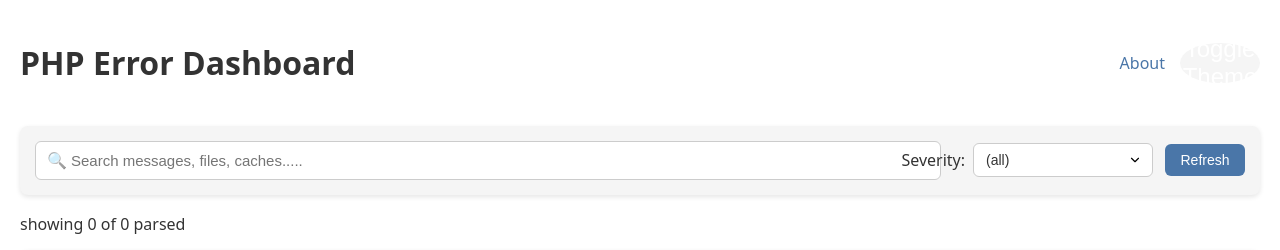
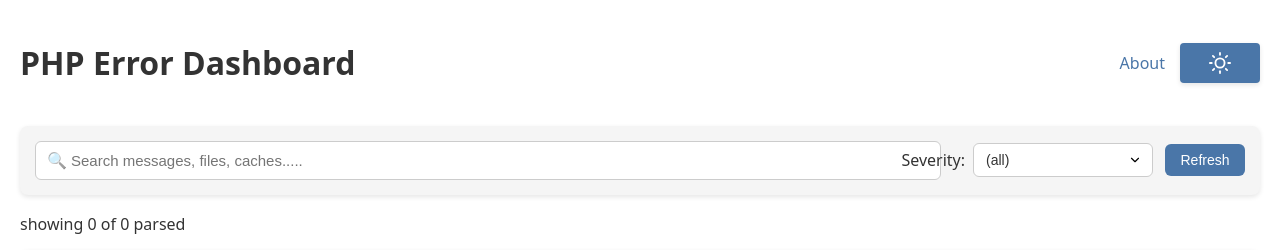
Before and after one commit to abdohwebdev/error-dashboard, a PHP site: page / in a window 1280 px wide. Shown: the top 250 px of the page. Run offline with PHP 8.4, Linux system fonts and the light colour scheme; data that the repository does not hold is empty.

Commit message:
Enhance theme toggle and error message usability
Replaces the theme toggle button text with light/dark SVG icons and updates its styling for better UX. Adds clickable error messages that link to a Google search for solutions, improving troubleshooting efficiency. Also introduces hover effects and refines CSS for the theme toggle and error message links.

```diff
--- a/index.php
+++ b/index.php
@@ -211,9 +211,8 @@
     }
 
     .theme-toggle {
-        background: none;
+        background: var(--button-bg);
         border: none;
-        font-size: 24px;
         cursor: pointer;
         padding: 0;
         width: 40px;
@@ -221,8 +220,23 @@
         display: flex;
         align-items: center;
         justify-content: center;
-        border-radius: 50%;
-        background-color: var(--control-bg);
+        border-radius: 4px;
+        color: white;
+        overflow: hidden;
+        position: relative;
+        box-shadow: 0 2px 5px var(--shadow-color);
+        transition: all 0.3s ease;
+    }
+
+    .theme-toggle:hover {
+        transform: translateY(-2px);
+        box-shadow: 0 4px 8px var(--shadow-color);
+    }
+
+    .theme-toggle svg {
+        width: 22px;
+        height: 22px;
+        transition: transform 0.5s ease;
     }
 
     table {
@@ -323,6 +337,17 @@
         transition: transform 0.2s ease;
     }
 
+    /* Error message link styling */
+    .error-message-link {
+        cursor: pointer;
+        color: inherit;
+        text-decoration: none;
+    }
+
+    .error-message-link:hover {
+        text-decoration: underline;
+    }
+
     #loader {
         display: none;
     }
@@ -334,7 +359,25 @@
         <h1>PHP Error Dashboard</h1>
         <div class="header-right">
             <div class="about-link" id="about-btn">About</div>
-            <button id="theme-toggle" class="theme-toggle" title="Toggle dark/light mode">Toggle Theme</button>
+            <button id="theme-toggle" class="theme-toggle" title="Toggle dark/light mode">
+                <svg xmlns="http://www.w3.org/2000/svg" viewBox="0 0 24 24" fill="none" stroke="currentColor"
+                    stroke-width="2" stroke-linecap="round" stroke-linejoin="round" class="light-icon">
+                    <circle cx="12" cy="12" r="5"></circle>
+                    <line x1="12" y1="1" x2="12" y2="3"></line>
+                    <line x1="12" y1="21" x2="12" y2="23"></line>
+                    <line x1="4.22" y1="4.22" x2="5.64" y2="5.64"></line>
+                    <line x1="18.36" y1="18.36" x2="19.78" y2="19.78"></line>
+                    <line x1="1" y1="12" x2="3" y2="12"></line>
+                    <line x1="21" y1="12" x2="23" y2="12"></line>
+                    <line x1="4.22" y1="19.78" x2="5.64" y2="18.36"></line>
+                    <line x1="18.36" y1="5.64" x2="19.78" y2="4.22"></line>
+                </svg>
+                <svg xmlns="http://www.w3.org/2000/svg" viewBox="0 0 24 24" fill="none" stroke="currentColor"
+                    stroke-width="2" stroke-linecap="round" stroke-linejoin="round" class="dark-icon"
+                    style="display:none">
+                    <path d="M21 12.79A9 9 0 1 1 11.21 3 7 7 0 0 0 21 12.79z"></path>
+                </svg>
+            </button>
         </div>
     </div>
 
@@ -454,13 +497,19 @@
 
         tbody.innerHTML = rows.map(r => {
             const severityClass = escapeClass(r.type || '');
+            const errorMessage = escapeHtml(r.message || '');
+            const searchQuery = encodeURIComponent(`php ${r.type} ${r.message} how to solve`);
 
             return `<tr class="${severityClass}">
                 <td>${escapeHtml(r.timestamp||'')}</td>
                 <td class="${severityClass}">
                     <span class="severity-text">${escapeHtml(r.type||'')}</span>
                 </td>
-                <td><pre style="white-space:pre-wrap;margin:0">${escapeHtml(r.message||'')}</pre></td>
+                <td>
+                    <a href="https://www.google.com/search?q=${searchQuery}" target="_blank" class="error-message-link" title="Search for solutions to this error">
+                        <pre style="white-space:pre-wrap;margin:0">${errorMessage}</pre>
+                    </a>
+                </td>
                 <td>${escapeHtml(r.file||'')}</td>
                 <td>${escapeHtml(r.line||'')}</td>
             </tr>`;
@@ -489,28 +538,42 @@
 
     // Dark mode toggle functionality
     const themeToggle = document.getElementById('theme-toggle');
+    const lightIcon = themeToggle.querySelector('.light-icon');
+    const darkIcon = themeToggle.querySelector('.dark-icon');
 
     // Check for saved theme preference or respect OS preference
     const prefersDark = window.matchMedia && window.matchMedia('(prefers-color-scheme: dark)').matches;
     const savedTheme = localStorage.getItem('theme');
 
+    function updateThemeIcons(isDark) {
+        if (isDark) {
+            lightIcon.style.display = 'none';
+            darkIcon.style.display = 'block';
+        } else {
+            lightIcon.style.display = 'block';
+            darkIcon.style.display = 'none';
+        }
+    }
+
+    // Apply initial theme
     if (savedTheme === 'dark' || (!savedTheme && prefersDark)) {
         document.body.classList.add('dark-mode');
+        updateThemeIcons(true);
+    } else {
+        updateThemeIcons(false);
     }
 
     // Toggle theme
     themeToggle.addEventListener('click', () => {
         document.body.classList.toggle('dark-mode');
+        const isDark = document.body.classList.contains('dark-mode');
+
+        // Update icons
+        updateThemeIcons(isDark);
 
         // Save preference
-        if (document.body.classList.contains('dark-mode')) {
-            localStorage.setItem('theme', 'dark');
-        } else {
-            localStorage.setItem('theme', 'light');
-        }
-    });
-
-    // About modal functionality
+        localStorage.setItem('theme', isDark ? 'dark' : 'light');
+    }); // About modal functionality
     const aboutBtn = document.getElementById('about-btn');
     const aboutModal = document.getElementById('about-modal');
     const closeModal = document.getElementById('close-modal');
```
